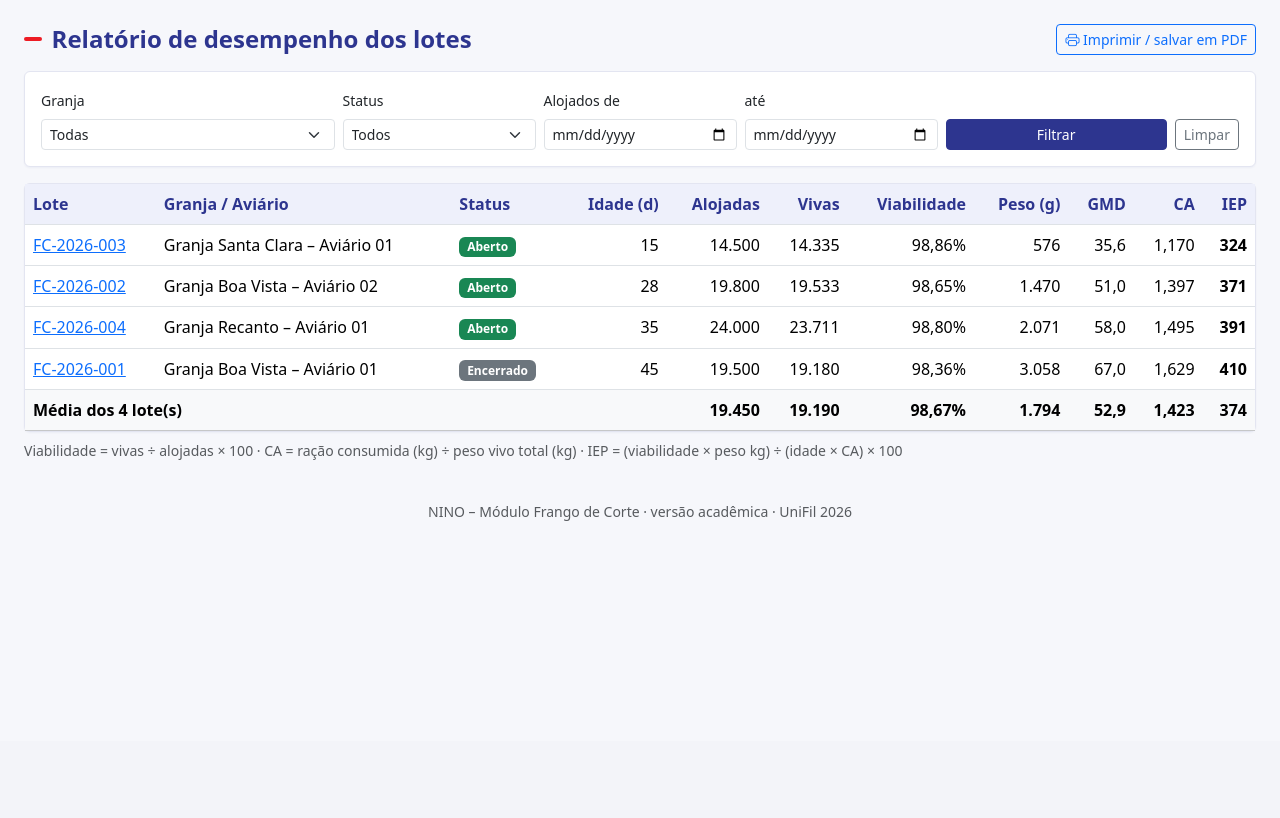
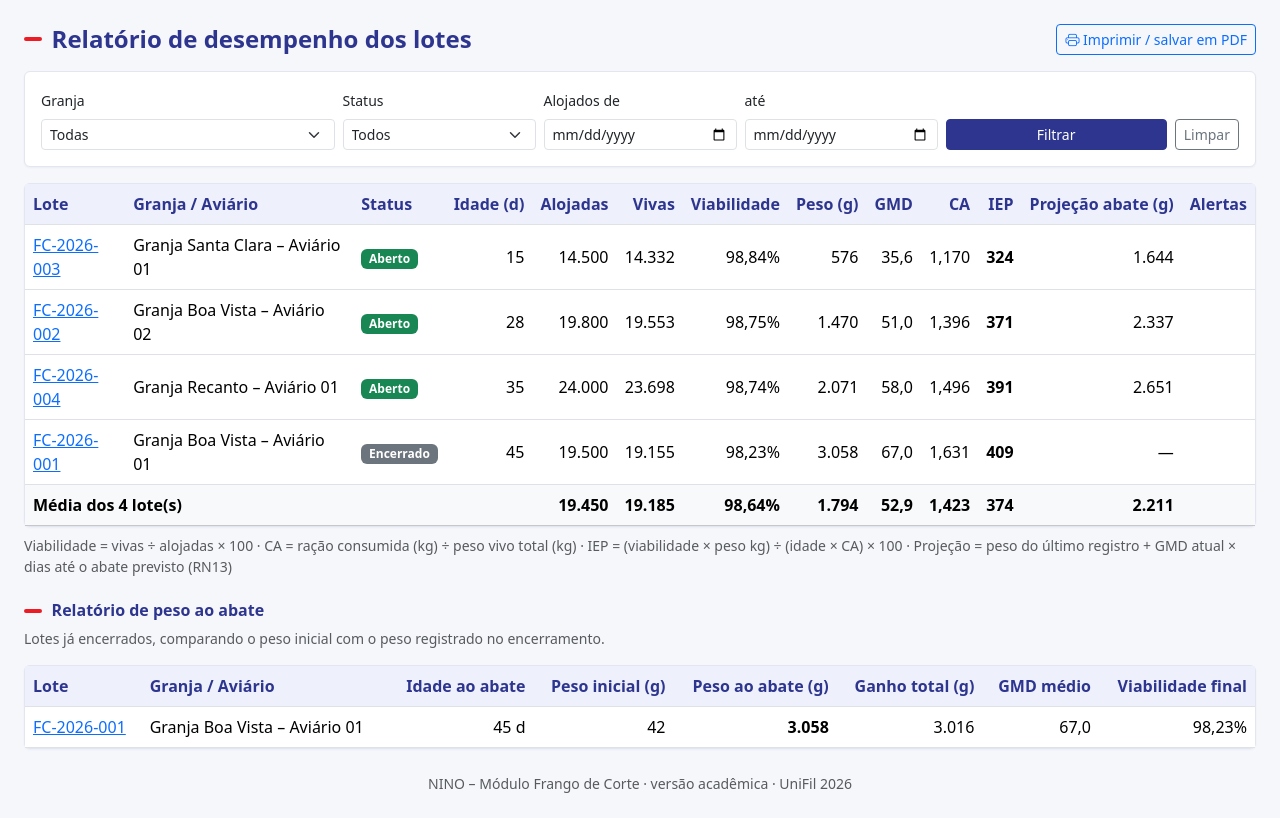
Before and after one commit to Felipesilvavaz/nino-academico, a Laravel app: page /relatorios/desempenho in a window 1280 px wide. Shown: the part 59-877 px from the top of the page. Before the commit the page ends 580 px from the top, so only its background shows below. Run offline with Laravel 12, Linux system fonts and the light colour scheme; a user stored in the database is signed in; data comes from the database, SQL or seed files in the repository.

Commit message:
Adiciona RF15-RF18/RN10-RN13: alertas de mortalidade e peso, projecao de peso no abate e relatorio de peso ao abate

```diff
--- a/app/Http/Controllers/DashboardController.php
+++ b/app/Http/Controllers/DashboardController.php
@@ -22,6 +22,8 @@ class DashboardController extends Controller
             'totalGranjas' => Granja::where('ativo', true)->count(),
             'aviariosLivres' => Aviario::livres()->count(),
             'avesAlojadas' => $abertos->sum(fn (Lote $l) => $l->avesVivas()),
+            'lotesComAlerta' => $abertos->filter(fn (Lote $l) => $l->alertaMortalidade() || $l->alertaPeso())->count(),
+            'lotesPendentesVisita' => $abertos->filter(fn (Lote $l) => $l->precisaVisita())->count(),
         ]);
     }
 }
--- a/app/Http/Controllers/RelatorioController.php
+++ b/app/Http/Controllers/RelatorioController.php
@@ -37,10 +37,26 @@ class RelatorioController extends Controller
             'gmd' => $l->gmd(),
             'ca' => $l->conversaoAlimentar(),
             'iep' => $l->iep(),
+            'projecao' => $l->pesoProjetadoAbateG(),
+            'alertaPeso' => $l->alertaPeso(),
+            'alertaMortalidade' => $l->alertaMortalidade(),
         ]);
+
+        // RF18: relatório de peso ao abate, só com os lotes já encerrados.
+        $abatidos = $lotes->filter(fn (Lote $l) => $l->status === \App\Enums\StatusLote::ENCERRADO)
+            ->map(fn (Lote $l) => [
+                'lote' => $l,
+                'idadeAbate' => $l->idadeAtual(),
+                'pesoInicial' => $l->peso_inicial_g,
+                'pesoAbate' => $l->pesoMedioAtualG(),
+                'ganhoTotal' => $l->pesoMedioAtualG() ? round($l->pesoMedioAtualG() - $l->peso_inicial_g, 0) : null,
+                'gmd' => $l->gmd(),
+                'viabilidade' => $l->viabilidade(),
+            ])->values();
 
         return view('relatorios.desempenho', [
             'linhas' => $linhas,
+            'abatidos' => $abatidos,
             'granjas' => Granja::orderBy('nome')->get(),
             'filtros' => $filtros,
         ]);
--- a/app/Models/Lote.php
+++ b/app/Models/Lote.php
@@ -110,6 +110,32 @@ class Lote extends Model
         return round(($pesagem->peso_medio_g - $this->peso_inicial_g) / $pesagem->idade_dias, 2);
     }
 
+    /**
+     * RN13: projeta o peso médio (g) na data de abate prevista, extrapolando o GMD atual
+     * do lote a partir do último registro. Retorna null se faltar data de abate prevista,
+     * GMD ou se o lote já estiver encerrado.
+     */
+    public function pesoProjetadoAbateG(): ?float
+    {
+        if (! $this->data_abate_prevista || ! $this->estaAberto()) {
+            return null;
+        }
+
+        $pesagem = $this->ultimaPesagem();
+        $gmdAtual = $this->gmd();
+        if (! $pesagem || ! $gmdAtual) {
+            return null;
+        }
+
+        $idadeNoAbate = $this->idadeAtual($this->data_abate_prevista);
+        $diasRestantes = $idadeNoAbate - $pesagem->idade_dias;
+        if ($diasRestantes <= 0) {
+            return $pesagem->peso_medio_g;
+        }
+
+        return round($pesagem->peso_medio_g + $gmdAtual * $diasRestantes, 0);
+    }
+
     /** RN08: conversão alimentar = ração consumida (kg) / peso vivo total (kg). */
     public function conversaoAlimentar(): ?float
     {
@@ -141,4 +167,81 @@ class Lote extends Model
             'data_encerramento' => $data,
         ]);
     }
+
+    // ---------------- Alertas de acompanhamento ----------------
+
+    /**
+     * Curva de referência de peso médio por idade (g), usada só para sinalizar
+     * desvio no acompanhamento. É uma curva genérica de frango de corte,
+     * não um parâmetro de linhagem real de nenhuma empresa.
+     */
+    private const CURVA_PESO_REFERENCIA = [
+        0 => 42, 7 => 175, 14 => 430, 21 => 850, 28 => 1380,
+        35 => 1950, 42 => 2450, 49 => 2850, 56 => 3150,
+    ];
+
+    /** Peso médio esperado (g) para a idade informada, por interpolação linear na curva de referência. */
+    public function pesoEsperadoG(int $idadeDias): float
+    {
+        $pontos = self::CURVA_PESO_REFERENCIA;
+        $idades = array_keys($pontos);
+
+        if ($idadeDias <= $idades[0]) {
+            return $pontos[$idades[0]];
+        }
+
+        foreach ($idades as $i => $idade) {
+            if ($idadeDias <= $idade) {
+                $idadeAnterior = $idades[$i - 1];
+
+                return $pontos[$idadeAnterior]
+                    + ($pontos[$idade] - $pontos[$idadeAnterior])
+                    * (($idadeDias - $idadeAnterior) / ($idade - $idadeAnterior));
+            }
+        }
+
+        return $pontos[end($idades)];
+    }
+
+    /** RN10: sinaliza quando o peso do último registro está abaixo de 85% do esperado para a idade. */
+    public function alertaPeso(): bool
+    {
+        $pesagem = $this->ultimaPesagem();
+        if (! $pesagem) {
+            return false;
+        }
+
+        return $pesagem->peso_medio_g < $this->pesoEsperadoG($pesagem->idade_dias) * 0.85;
+    }
+
+    /** RN11: sinaliza quando a perda (mortalidade + eliminados) do último registro passa de 0,5% das aves vivas até então. */
+    public function alertaMortalidade(): bool
+    {
+        $ordenados = $this->acompanhamentos->sortBy('data')->values();
+        if ($ordenados->isEmpty()) {
+            return false;
+        }
+
+        $ultimo = $ordenados->last();
+        $perdasAnteriores = $ordenados->slice(0, -1)->sum(fn ($a) => $a->mortalidade + $a->eliminados);
+        $vivasAntes = $this->qtd_alojada - $perdasAnteriores;
+        $perdaDoDia = $ultimo->mortalidade + $ultimo->eliminados;
+
+        return $vivasAntes > 0 && ($perdaDoDia / $vivasAntes) > 0.005;
+    }
+
+    /** Dias desde o último acompanhamento registrado (ou desde o alojamento, se nunca registrou). */
+    public function diasSemAcompanhamento(): int
+    {
+        $ultimo = $this->acompanhamentos->sortBy('data')->last();
+        $referencia = $ultimo ? $ultimo->data : $this->data_alojamento;
+
+        return max(0, $referencia->copy()->startOfDay()->diffInDays(Carbon::today(), false));
+    }
+
+    /** RN12: lote aberto sem acompanhamento há mais de 7 dias precisa de visita técnica. */
+    public function precisaVisita(): bool
+    {
+        return $this->estaAberto() && $this->diasSemAcompanhamento() > 7;
+    }
 }
--- a/resources/views/lotes/show.blade.php
+++ b/resources/views/lotes/show.blade.php
@@ -6,6 +6,11 @@
     <div>
         <h1 class="h4 titulo-secao mb-1">Lote {{ $lote->codigo }} <span class="badge text-bg-{{ $lote->status->cor() }} fs-6">{{ $lote->status->label() }}</span></h1>
         <div class="text-muted">{{ $lote->aviario->nomeCompleto() }} · Produtor: {{ $lote->aviario->granja->produtor->nome }} · Técnico: {{ $lote->tecnico->name }}</div>
+        <div class="mt-2 d-flex flex-wrap gap-2">
+            @if ($lote->alertaMortalidade())<span class="badge text-bg-danger"><i class="bi bi-exclamation-triangle"></i> Mortalidade acima do esperado (RN11)</span>@endif
+            @if ($lote->alertaPeso())<span class="badge text-bg-warning text-dark"><i class="bi bi-arrow-down-short"></i> Peso abaixo da curva de referência (RN10)</span>@endif
+            @if ($lote->precisaVisita())<span class="badge text-bg-info text-dark"><i class="bi bi-geo-alt"></i> Sem acompanhamento há {{ $lote->diasSemAcompanhamento() }} dias (RN12)</span>@endif
+        </div>
     </div>
     @can('operar')
     <div class="d-flex gap-2 no-print">
@@ -41,6 +46,7 @@
         ['Ração consumida', $fmt($lote->consumoTotalKg()).' kg'],
         ['Conversão alimentar', $fmt($lote->conversaoAlimentar(), 3)],
         ['IEP', $fmt($lote->iep())],
+        ['Projeção de peso no abate', $lote->pesoProjetadoAbateG() ? $fmt($lote->pesoProjetadoAbateG()).' g' : '—'],
     ] as [$rotulo, $valor])
         <div class="col-6 col-md-4 col-xl"><div class="card kpi p-3 h-100"><div class="rotulo">{{ $rotulo }}</div><div class="valor fs-4">{{ $valor }}</div></div></div>
     @endforeach
--- a/resources/views/relatorios/desempenho.blade.php
+++ b/resources/views/relatorios/desempenho.blade.php
@@ -20,7 +20,7 @@
 <div class="card">
     <div class="table-responsive">
         <table class="table table-hover align-middle mb-0">
-            <thead><tr><th>Lote</th><th>Granja / Aviário</th><th>Status</th><th class="text-end">Idade (d)</th><th class="text-end">Alojadas</th><th class="text-end">Vivas</th><th class="text-end">Viabilidade</th><th class="text-end">Peso (g)</th><th class="text-end">GMD</th><th class="text-end">CA</th><th class="text-end">IEP</th></tr></thead>
+            <thead><tr><th>Lote</th><th>Granja / Aviário</th><th>Status</th><th class="text-end">Idade (d)</th><th class="text-end">Alojadas</th><th class="text-end">Vivas</th><th class="text-end">Viabilidade</th><th class="text-end">Peso (g)</th><th class="text-end">GMD</th><th class="text-end">CA</th><th class="text-end">IEP</th><th class="text-end">Projeção abate (g)</th><th class="no-print">Alertas</th></tr></thead>
             <tbody>
             @forelse ($linhas as $r)
                 <tr>
@@ -35,9 +35,14 @@
                     <td class="text-end">{{ $fmt($r['gmd'], 1) }}</td>
                     <td class="text-end">{{ $fmt($r['ca'], 3) }}</td>
                     <td class="text-end fw-semibold">{{ $fmt($r['iep']) }}</td>
+                    <td class="text-end">{{ $fmt($r['projecao']) }}</td>
+                    <td class="no-print">
+                        @if ($r['alertaMortalidade'])<span class="badge text-bg-danger" title="RN11: perda do último registro acima de 0,5% das aves vivas"><i class="bi bi-exclamation-triangle"></i> Mortalidade</span>@endif
+                        @if ($r['alertaPeso'])<span class="badge text-bg-warning text-dark" title="RN10: peso abaixo de 85% da curva de referência"><i class="bi bi-arrow-down-short"></i> Peso</span>@endif
+                    </td>
                 </tr>
             @empty
-                <tr><td colspan="11" class="text-center text-muted py-4">Nenhum resultado para os filtros informados.</td></tr>
+                <tr><td colspan="13" class="text-center text-muted py-4">Nenhum resultado para os filtros informados.</td></tr>
             @endforelse
             </tbody>
             @if ($linhas->isNotEmpty())
@@ -51,11 +56,39 @@
                     <td class="text-end">{{ $fmt($linhas->whereNotNull('gmd')->avg('gmd'), 1) }}</td>
                     <td class="text-end">{{ $fmt($linhas->whereNotNull('ca')->avg('ca'), 3) }}</td>
                     <td class="text-end">{{ $fmt($linhas->whereNotNull('iep')->avg('iep')) }}</td>
+                    <td class="text-end">{{ $fmt($linhas->whereNotNull('projecao')->avg('projecao')) }}</td>
+                    <td class="no-print"></td>
                 </tr>
             </tfoot>
             @endif
         </table>
     </div>
 </div>
-<p class="text-muted small mt-2">Viabilidade = vivas ÷ alojadas × 100 · CA = ração consumida (kg) ÷ peso vivo total (kg) · IEP = (viabilidade × peso kg) ÷ (idade × CA) × 100</p>
+<p class="text-muted small mt-2">Viabilidade = vivas ÷ alojadas × 100 · CA = ração consumida (kg) ÷ peso vivo total (kg) · IEP = (viabilidade × peso kg) ÷ (idade × CA) × 100 · Projeção = peso do último registro + GMD atual × dias até o abate previsto (RN13)</p>
+
+<h2 class="h6 titulo-secao mt-4">Relatório de peso ao abate</h2>
+<p class="text-muted small">Lotes já encerrados, comparando o peso inicial com o peso registrado no encerramento.</p>
+<div class="card">
+    <div class="table-responsive">
+        <table class="table table-hover align-middle mb-0">
+            <thead><tr><th>Lote</th><th>Granja / Aviário</th><th class="text-end">Idade ao abate</th><th class="text-end">Peso inicial (g)</th><th class="text-end">Peso ao abate (g)</th><th class="text-end">Ganho total (g)</th><th class="text-end">GMD médio</th><th class="text-end">Viabilidade final</th></tr></thead>
+            <tbody>
+            @forelse ($abatidos as $r)
+                <tr>
+                    <td><a href="{{ route('lotes.show', $r['lote']) }}">{{ $r['lote']->codigo }}</a></td>
+                    <td>{{ $r['lote']->aviario->nomeCompleto() }}</td>
+                    <td class="text-end">{{ $r['idadeAbate'] }} d</td>
+                    <td class="text-end">{{ $fmt($r['pesoInicial']) }}</td>
+                    <td class="text-end fw-semibold">{{ $fmt($r['pesoAbate']) }}</td>
+                    <td class="text-end">{{ $fmt($r['ganhoTotal']) }}</td>
+                    <td class="text-end">{{ $fmt($r['gmd'], 1) }}</td>
+                    <td class="text-end">{{ $fmt($r['viabilidade'], 2) }}%</td>
+                </tr>
+            @empty
+                <tr><td colspan="8" class="text-center text-muted py-4">Nenhum lote encerrado para os filtros informados.</td></tr>
+            @endforelse
+            </tbody>
+        </table>
+    </div>
+</div>
 @endsection
```
Also changed, not shown: resources/views/dashboard.blade.php (+7 -0 lines), resources/views/lotes/index.blade.php (+7 -2 lines), tests/Unit/IndicadoresLoteTest.php (+58 -0 lines), README.md, 2 other files.
